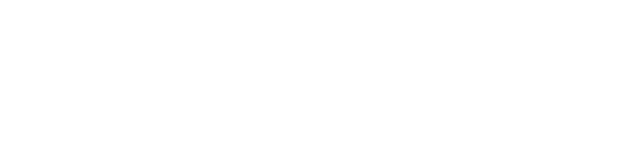
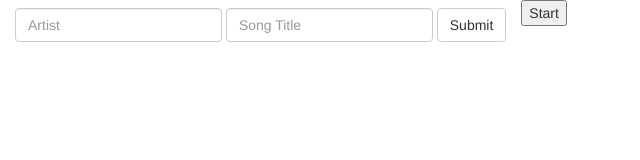
Before and after one commit to pfrancis113/GroupProject, a plain HTML site: page index.html in a window 1280 px wide. Shown: the whole page, without its empty margins (0-640 px from the left). Drawn offline with nearby package versions, Linux system fonts and the light colour scheme.

Commit message:
Added search bar

```diff
--- a/index.html
+++ b/index.html
@@ -4,9 +4,33 @@
     <meta charset="UTF-8">
     <meta name="viewport" content="width=device-width, initial-scale=1.0">
     <meta http-equiv="X-UA-Compatible" content="ie=edge">
-    <title>Document</title>
+    <title>YouPhonic</title>
+    <!-- css link -->
+    <!-- <link rel="stylesheet" href="assets/css/style.css">  -->
+    <!-- google fonts link -->
+    <link href="https://fonts.googleapis.com/css?family=Dancing+Script:400,700" rel="stylesheet">
+    <!-- Bootstrap 3.3.7 minified -->
+    <link rel="stylesheet" href="https://maxcdn.bootstrapcdn.com/bootstrap/3.3.7/css/bootstrap.min.css" integrity="sha384-BVYiiSIFeK1dGmJRAkycuHAHRg32OmUcww7on3RYdg4Va+PmSTsz/K68vbdEjh4u" crossorigin="anonymous">
 </head>
 <body>
 
+    <!-- Input for search artist and song title -->
+    <form class="navbar-form navbar-left" role="search">
+        <div class="form-group">
+            <input type="text" class="form-control" placeholder="Artist">
+            <input type="text" class="form-control" placeholder="Song Title">
+        </div>
+        <button type="submit" class="btn btn-default">Submit</button>
+    </form>
+
+    <!-- get started with karaoke (disappears after click) -->
+    <div id="startButton">
+            <button type="button" id="start">Start</button>
+    </div>
+
+    <!-- JQuery Link -->
+    <script  src="https://code.jquery.com/jquery-3.3.1.js"integrity="sha256-2Kok7MbOyxpgUVvAk/HJ2jigOSYS2auK4Pfzbm7uH60=" crossorigin="anonymous"></script>
+  <!-- Javascript Link -->
+    <script src="app.js"></script>
 </body>
 </html>
```
